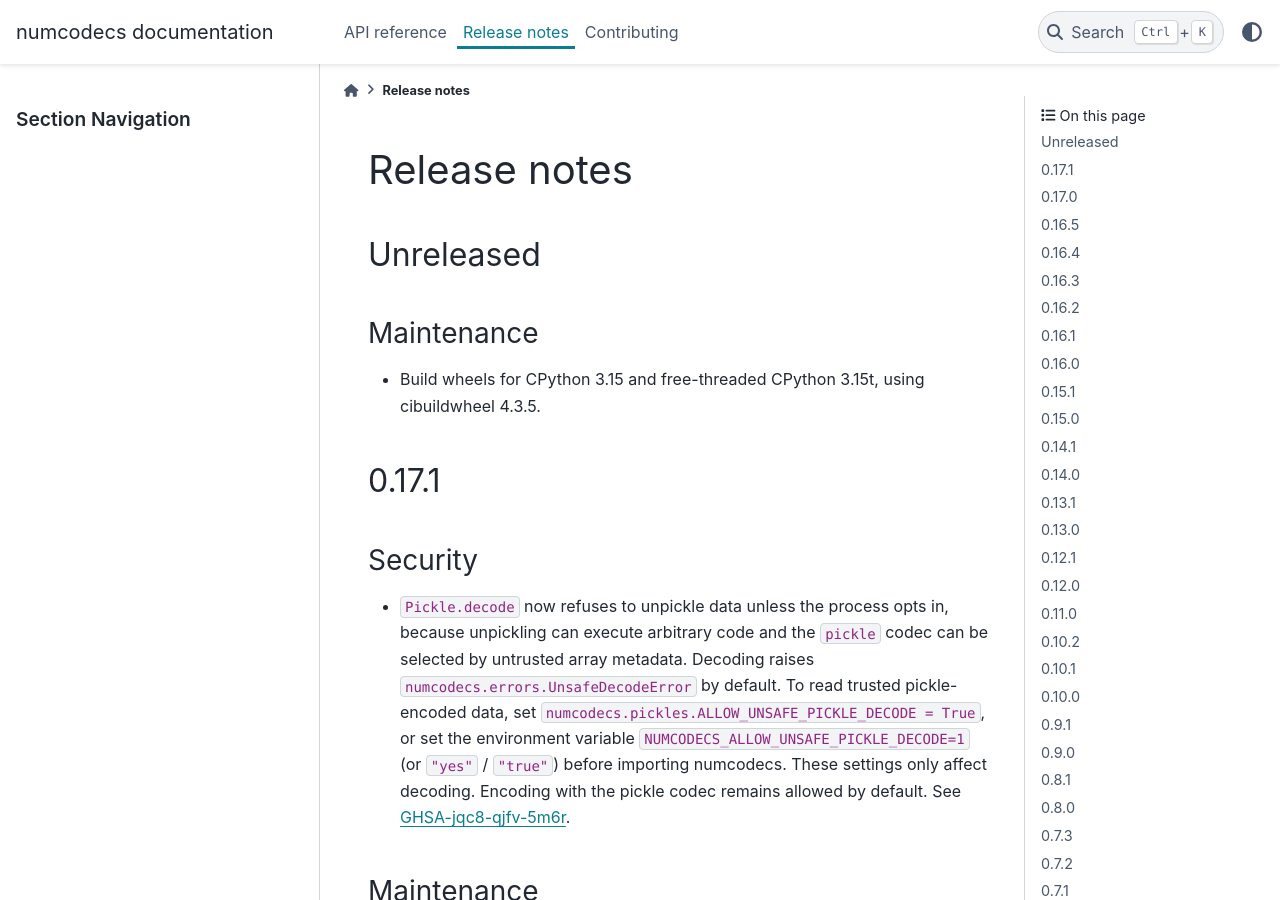
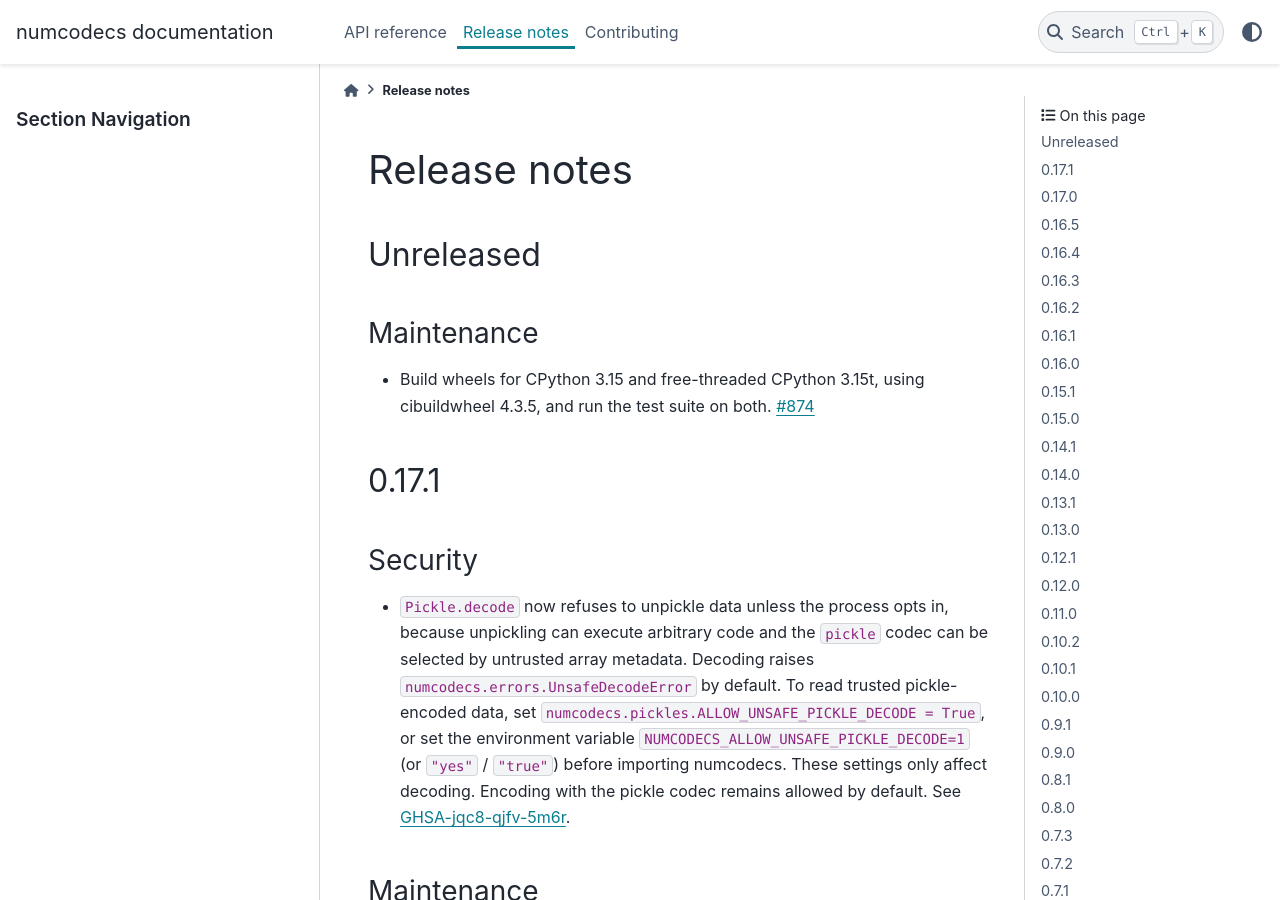
Before and after one commit to zarr-developers/numcodecs, a Sphinx documentation site: the page built from docs/release.md, in a window 1280 px wide and 900 px high. Built offline with Sphinx 7.4.7 and the PyData theme 0.15.4, drawn with Linux system fonts in a browser that asks for light colours; the version number could not be read and is left out.

Commit message:
ci: test on CPython 3.15 and 3.15t, pin cibuildwheel by SHA
Add 3.15 and 3.15t to the test matrix. pcodec and zfpy publish no cp315
wheels yet, so the 3.15 job installs without them, alongside the existing
free-threaded subset. Pin pypa/cibuildwheel to the v4.3.5 commit SHA.

Closes #874

Assisted-by: ClaudeCode:claude-opus-5-5
Co-Authored-By: Claude Opus 5.5 <noreply@anthropic.com>

```diff
--- a/docs/release.md
+++ b/docs/release.md
@@ -16,7 +16,8 @@
 
 ### Maintenance
 
-* Build wheels for CPython 3.15 and free-threaded CPython 3.15t, using cibuildwheel 4.3.5.
+* Build wheels for CPython 3.15 and free-threaded CPython 3.15t, using cibuildwheel 4.3.5,
+  and run the test suite on both. {issue}`874`
 
 (release_0.17.1)=
 
```
Also changed, not shown: 2 other files.
